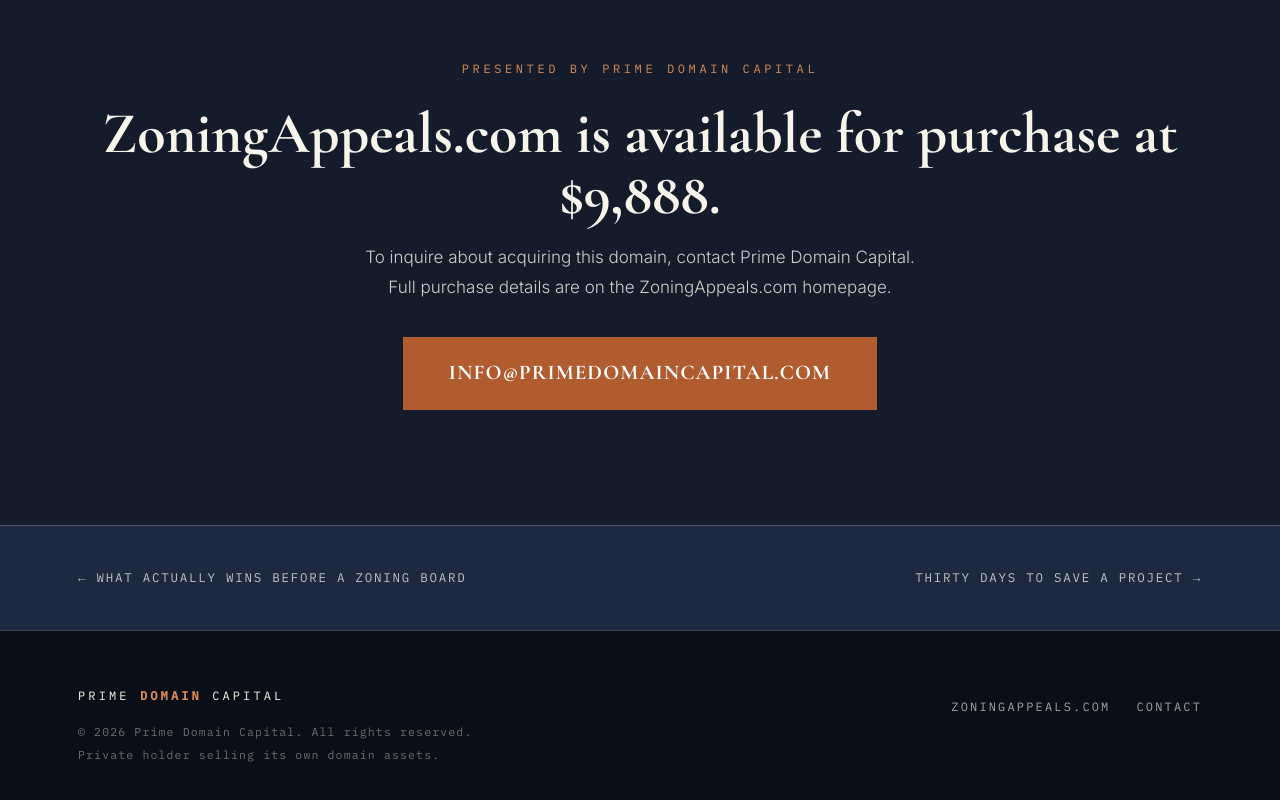
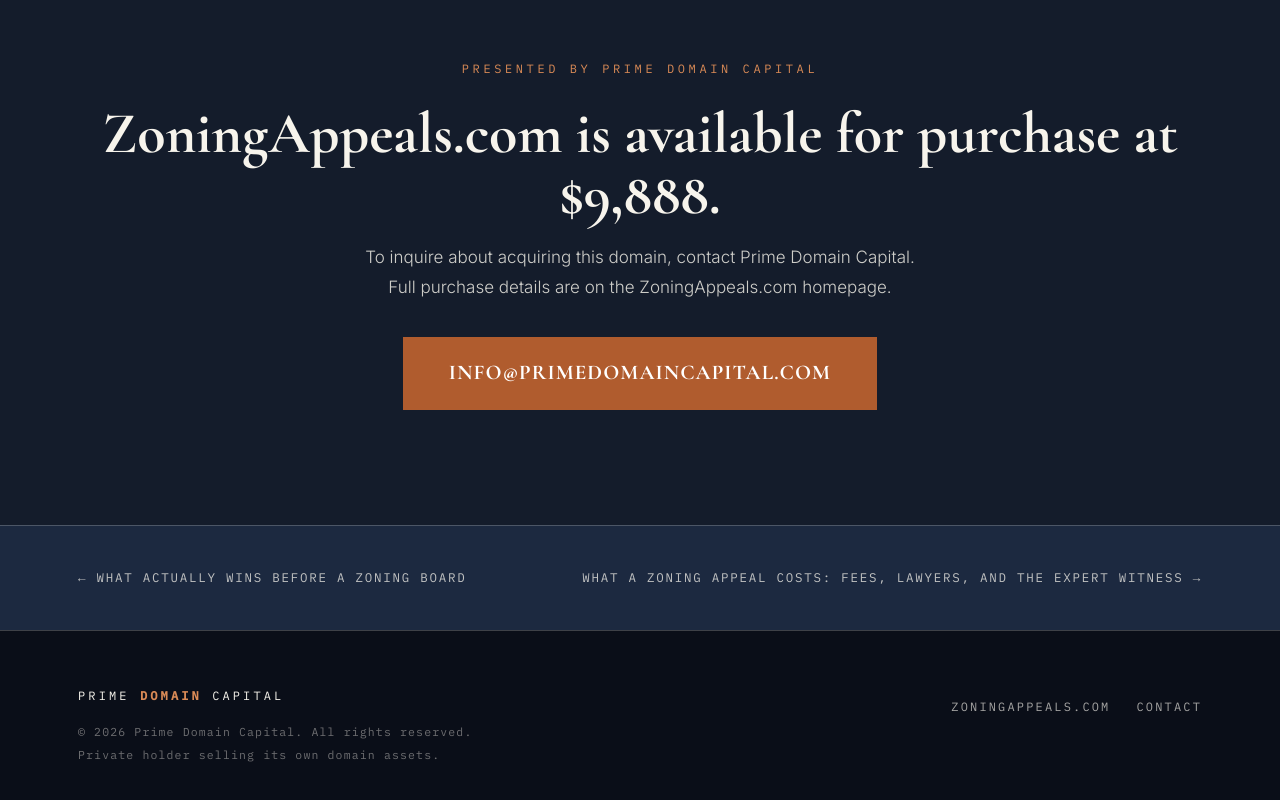
Before and after one commit to primedomaincapital/zoningappeals, a plain HTML site: page insights/article3.html in a window 1280 px wide. Shown: the part 4918-5718 px from the top of the page. Drawn offline with nearby package versions, Linux system fonts and the light colour scheme.

Commit message:
Point article3 next link to article4

```diff
--- a/insights/article3.html
+++ b/insights/article3.html
@@ -157,7 +157,7 @@
 <div class="wrap">
 <div class="article-nav-inner">
 <span><a href="article2.html">&larr; What Actually Wins Before a Zoning Board</a></span>
-<span><a href="article1.html">Thirty Days to Save a Project &rarr;</a></span>
+<span><a href="article4.html">What a Zoning Appeal Costs: Fees, Lawyers, and the Expert Witness &rarr;</a></span>
 </div>
 </div>
 </nav>
```
